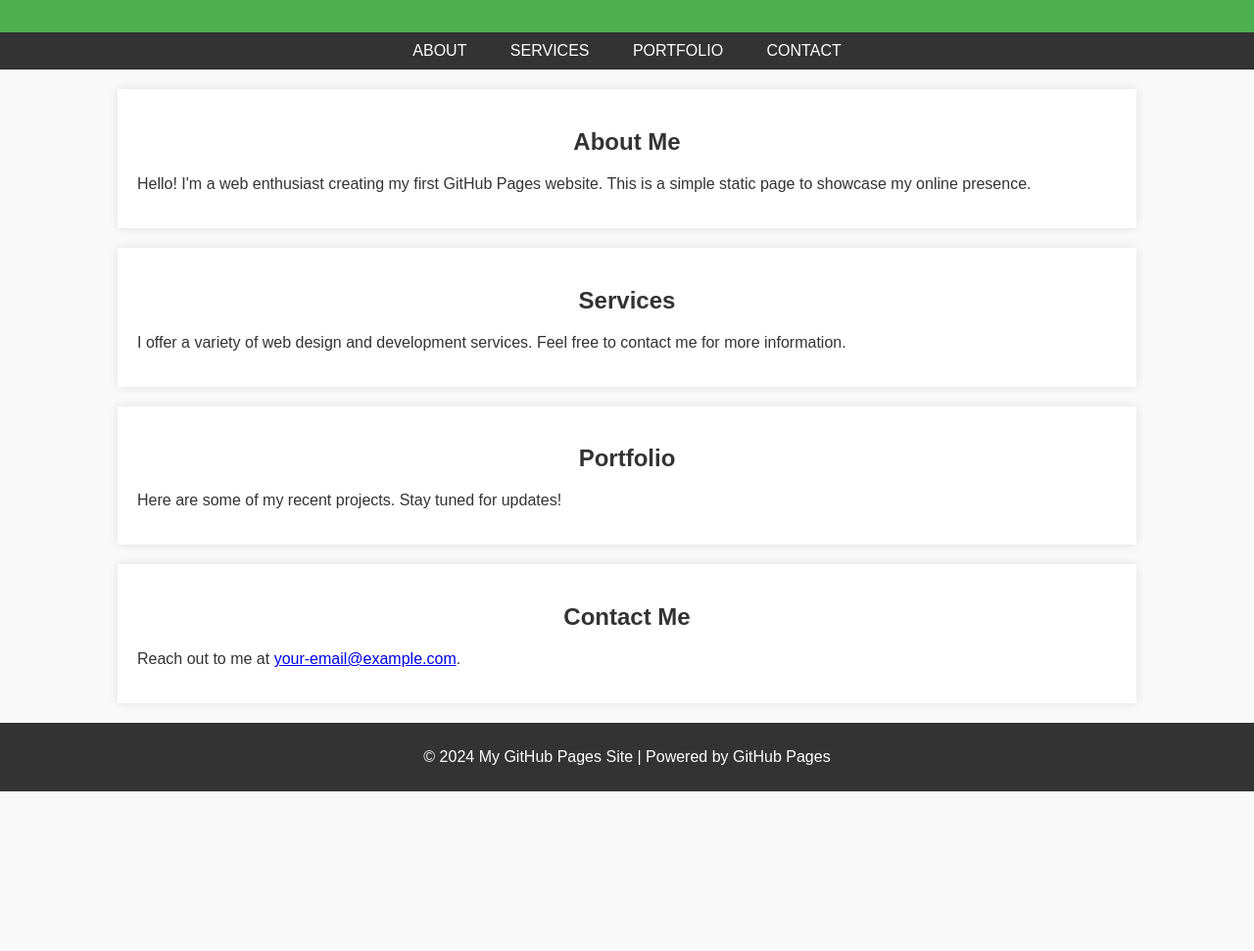
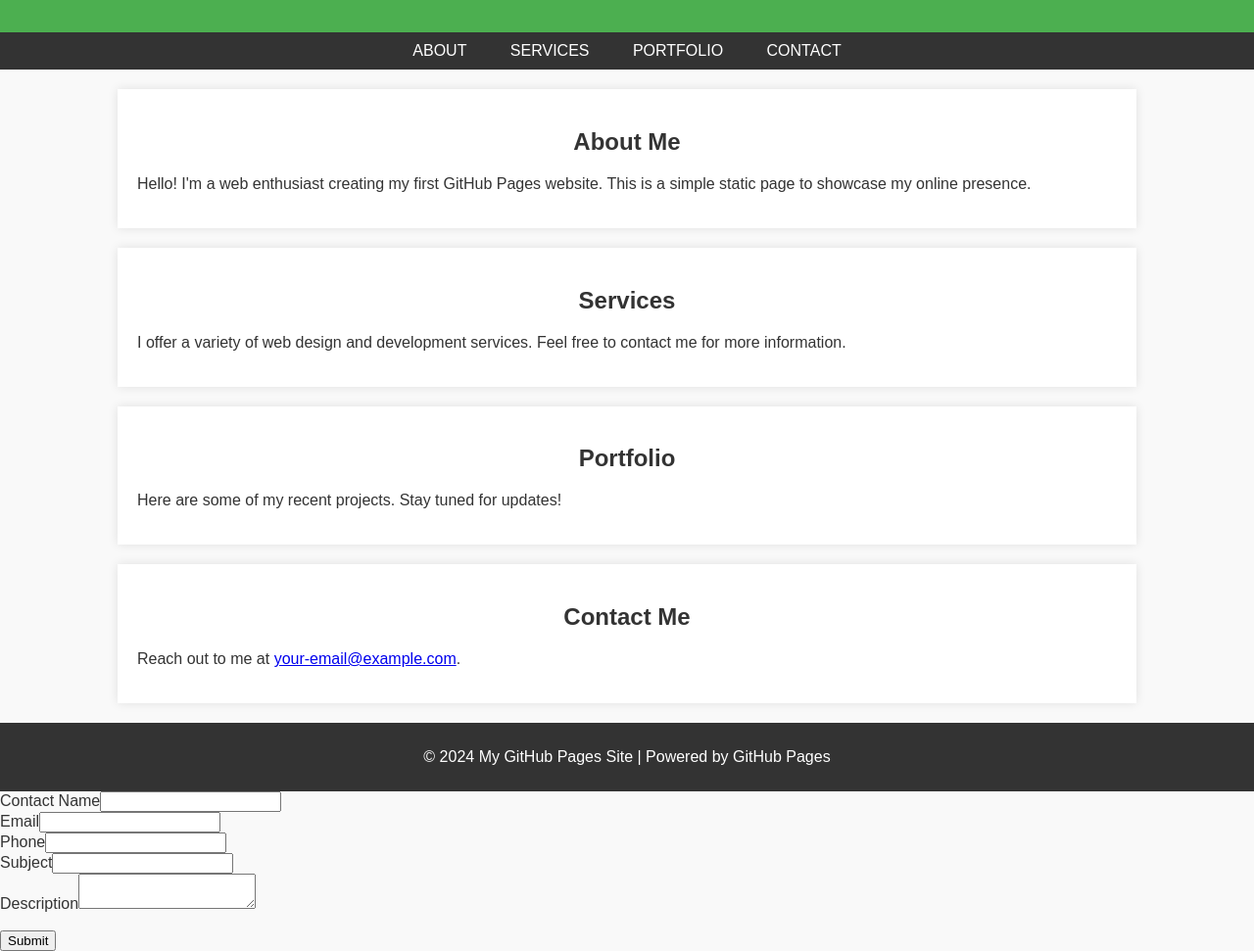
Before and after one commit to bwcollins43/.github.io, a plain HTML site: page index.html in a window 1280 px wide. Shown: the part 121-1092 px from the top of the page at 98% size. Before the commit the page ends 929 px from the top, so only its background shows below. Drawn offline with Linux system fonts and the light colour scheme.

Commit message:
Update index.html

```diff
--- a/index.html
+++ b/index.html
@@ -94,4 +94,44 @@
 </footer>
 
 </body>
+    <!--  ----------------------------------------------------------------------  -->
+<!--  NOTE: Please add the following <META> element to your page <HEAD>.      -->
+<!--  If necessary, please modify the charset parameter to specify the        -->
+<!--  character set of your HTML page.                                        -->
+<!--  ----------------------------------------------------------------------  -->
+
+<META HTTP-EQUIV="Content-type" CONTENT="text/html; charset=UTF-8">
+
+<!--  ----------------------------------------------------------------------  -->
+<!--  NOTE: Please add the following <FORM> element to your page.             -->
+<!--  ----------------------------------------------------------------------  -->
+
+<form action="https://qconnect--hfdev.sandbox.my.salesforce.com/servlet/servlet.WebToCase?encoding=UTF-8&orgId=00DAu000003Y7er" method="POST">
+
+<input type=hidden name="orgid" value="00DAu000003Y7er">
+<input type=hidden name="retURL" value="https://www.queensu.ca/grad-postdoc/contact-us/question">
+
+<!--  ----------------------------------------------------------------------  -->
+<!--  NOTE: These fields are optional debugging elements. Please uncomment    -->
+<!--  these lines if you wish to test in debug mode.                          -->
+<!--  <input type="hidden" name="debug" value=1>                              -->
+<!--  <input type="hidden" name="debugEmail" value="bcollins@hcg.com">        -->
+<!--  ----------------------------------------------------------------------  -->
+
+<label for="name">Contact Name</label><input  id="name" maxlength="80" name="name" size="20" type="text" /><br>
+
+<label for="email">Email</label><input  id="email" maxlength="80" name="email" size="20" type="text" /><br>
+
+<label for="phone">Phone</label><input  id="phone" maxlength="40" name="phone" size="20" type="text" /><br>
+
+<label for="subject">Subject</label><input  id="subject" maxlength="80" name="subject" size="20" type="text" /><br>
+
+<label for="description">Description</label><textarea name="description"></textarea><br>
+
+<input type="hidden"  id="external" name="external" value="1" /><br>
+
+<input type="submit" name="submit">
+
+</form>
+
 </html>
```
